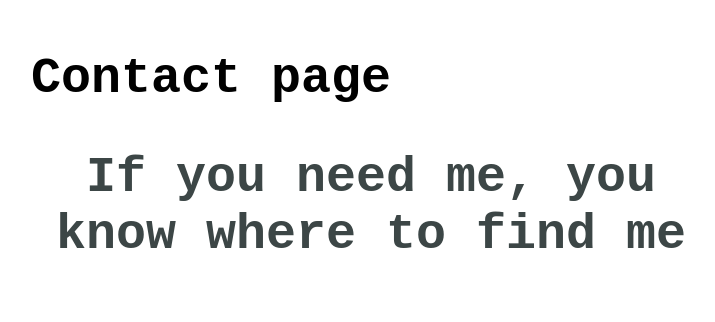
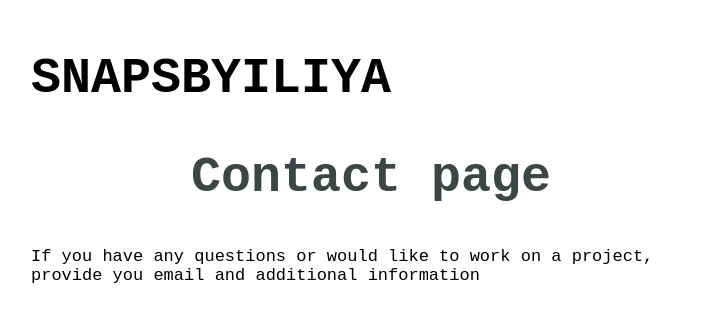
Before and after one commit to Iliyabel/Iliyabel.github.io, a plain HTML site: page contact.html in a window 1280 px wide. Shown: the whole page, without its empty margins (269-984 px from the left). Drawn offline with Linux system fonts and the light colour scheme.

Commit message:
notfinished

```diff
--- a/contact.html
+++ b/contact.html
@@ -6,7 +6,8 @@
     <link rel="stylesheet" href="styles.css">
 </head>
 <body>
-    <h1>Contact page</h1>
-    <h2>If you need me, you know where to find me</h2>
+    <h1>SNAPSBYILIYA</h1>
+    <h2>Contact page</h2>
+    <p>If you have any questions or would like to work on a project, provide you email and additional information</p>
 </body>
 </html>
--- a/styles.css
+++ b/styles.css
@@ -5,7 +5,8 @@ body {
 }
 
 p {
-    font-family: Arial, Helvetica, sans-serif;
+    font-family:monospace;
+    font-size: 17px;
 }
 
 a {
```
Also changed, not shown: frontpage.html (added, +15 -0 lines), index.html (+8 -3 lines).
